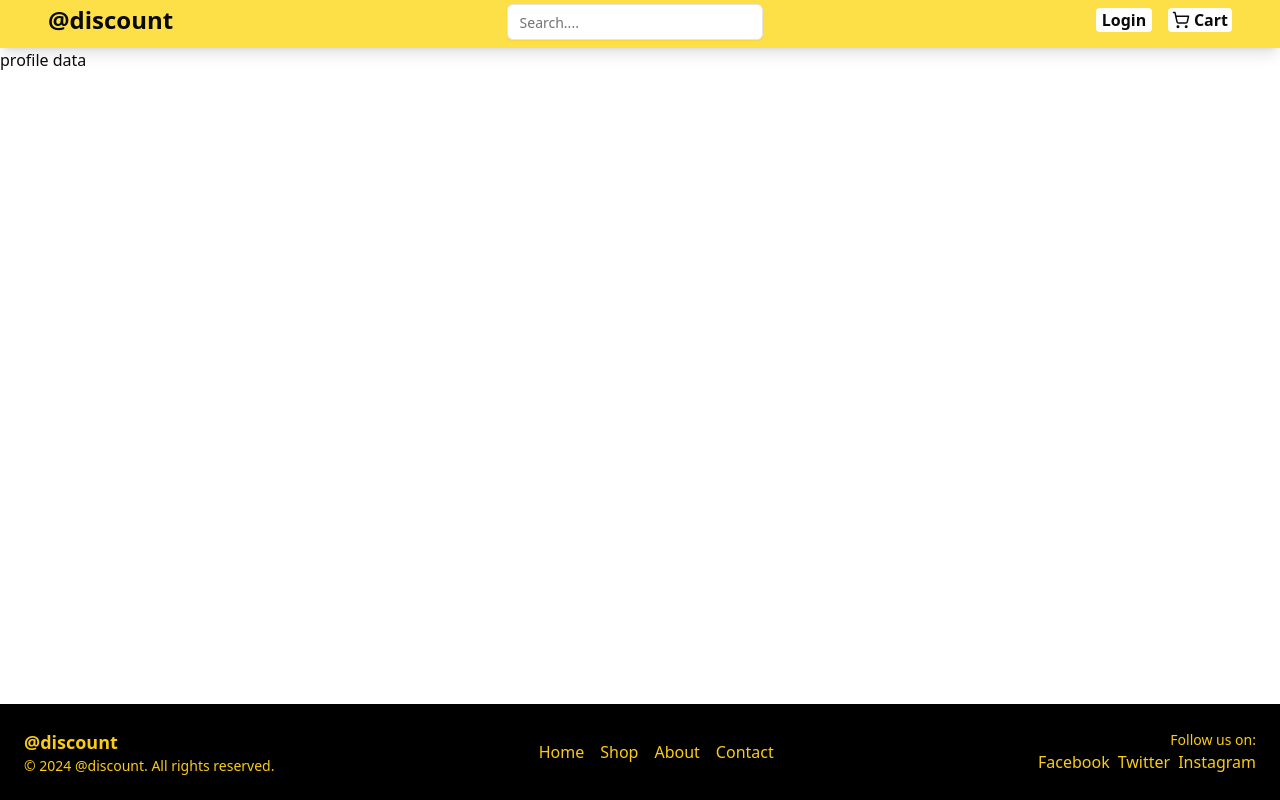
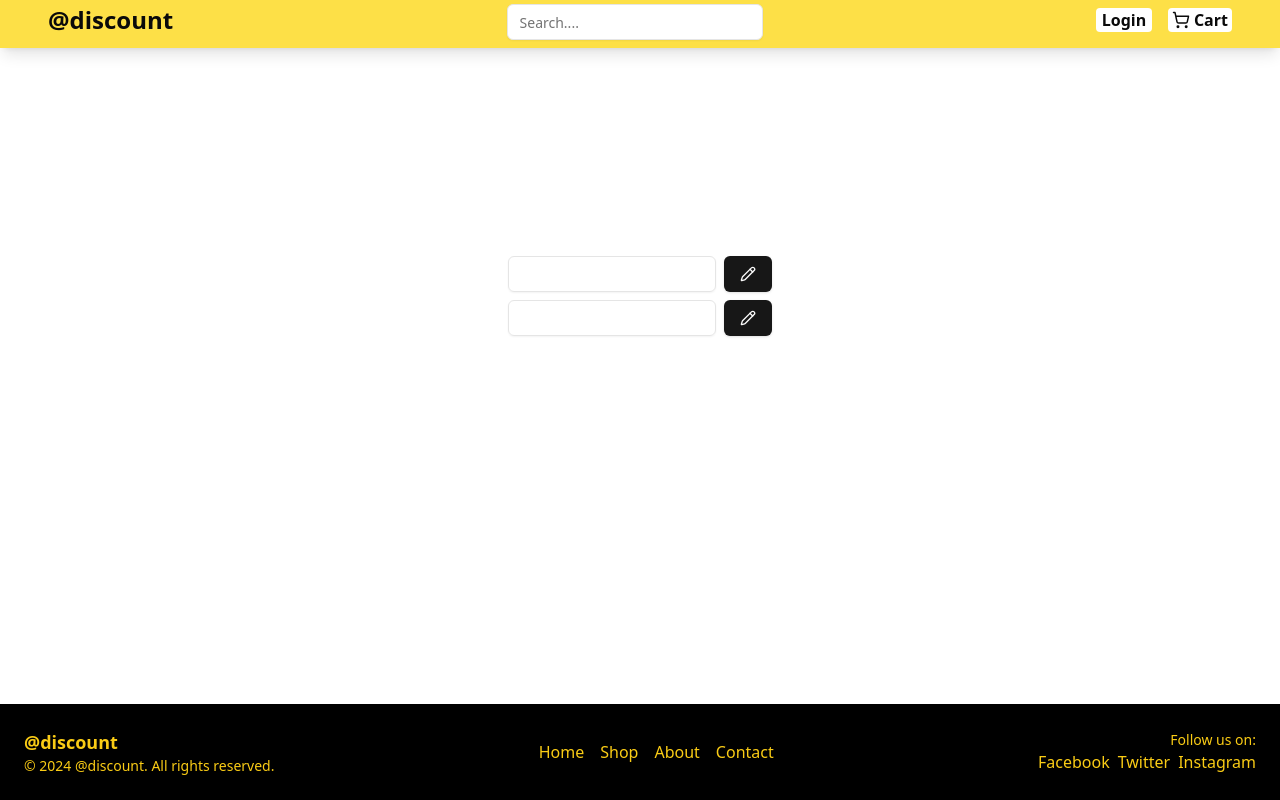
Before and after one commit to rajusarkar23/Frontend--discount, a React (Vite) app: page /user/profile in a window 1280 px wide. Built offline with nearby package versions, Linux system fonts and the light colour scheme; no server answers.

Commit message:
add user data edit feature from client side, comment all error states in forms

```diff
--- a/src/components/page-components/LoginForm.tsx
+++ b/src/components/page-components/LoginForm.tsx
@@ -14,6 +14,7 @@ interface formFields {
 export const LoginForm = () => {
   //@ts-ignore
   const [isSubmitting, setIsSubmitting] = useState(false);
+  //@ts-ignore
   const [error, setError] = useState(false)
   const navigate = useNavigate()
   const {
--- a/src/components/page-components/Navbar.tsx
+++ b/src/components/page-components/Navbar.tsx
@@ -23,7 +23,7 @@ export const Navbar = () => {
             <div>
               {token ? (
                 <Link to={"/user/profile"}>
-                  <li className="bg-white px-2 text-center items-center rounded font-bold hover:bg-black hover:text-yellow-300 transition-all">
+                  <li className="bg-white text-center items-center rounded-full font-bold hover:bg-black hover:text-yellow-300 transition-all">
                     <User2 />
                   </li>
                 </Link>
--- a/src/components/page-components/ProfileData.tsx
+++ b/src/components/page-components/ProfileData.tsx
@@ -1,11 +1,33 @@
 import Cookies from "js-cookie";
-import { useEffect, useState } from "react";
+import React, { useEffect, useRef, useState } from "react";
 import { BACKEND_URI } from "../../../utils/index";
+import { Input } from "../ui/input";
+import { Pencil } from "lucide-react";
+import { Button } from "../ui/button";
+
+// interface for user data
+interface UserData {
+  fullName: "";
+  email: "";
+}
 
 export const ProfileData = () => {
-  const [] = useState([]);
+  // hold user data in a state
+  const [userData, setUserData] = useState<UserData>({
+    fullName: "",
+    email: "",
+  });
+  console.log(userData);
+  // ref for name
+  const inputRefName = useRef(null);
+  // ref for email
+  const inputRefEmail = useRef(null);
+  // truthy falsy states
+  const [isNameEditing, setIsNameEditing] = useState(false);
+  const [isEmailEditing, setIsEmailEditing] = useState(false);
+  // grab the token
   const token = Cookies.get("sessionToken");
-
+  // run this func to get the user details
   useEffect(() => {
     const getUserDetails = async () => {
       try {
@@ -16,16 +38,91 @@ export const ProfileData = () => {
           },
         });
         const response = await res.json();
-        const user = response.user
-        console.log(response);
-        console.log(user);
-
+        const user = response.user;
+        setUserData({
+          fullName: user.fullName || "",
+          email: user.email || "",
+        });
       } catch (error) {
         console.log(error);
       }
     };
-    getUserDetails()
+    getUserDetails();
   }, []);
 
-  return <div>profile data</div>;
+  // handle name click/change
+  const handleClickName = () => {
+    setIsNameEditing(true);
+    setTimeout(() => {
+      //@ts-ignore
+      inputRefName.current?.focus();
+    }, 0);
+  };
+
+  const handleNameChange = (e: React.ChangeEvent<HTMLInputElement>) => {
+    if (isNameEditing) {
+      setUserData({ ...userData, [e.target.name]: e.target.value });
+    }
+  };
+
+  // handle email click/change
+  const handleClickEmail = () => {
+    setIsEmailEditing(true);
+    setTimeout(() => {
+      //@ts-ignore
+      inputRefEmail.current?.focus();
+    }, 0);
+  };
+
+  const handleEmailChange = (e: React.ChangeEvent<HTMLInputElement>) => {
+    if (isEmailEditing) {
+      setUserData({ ...userData, [e.target.name]: e.target.value });
+    }
+  };
+
+  return (
+    <div className="flex flex-col gap-y-2 items-center justify-center mt-52">
+      <div className="flex space-x-2">
+        <Input
+          type="text"
+          name="fullName"
+          ref={inputRefName}
+          value={userData ? userData.fullName : "Loading..."}
+          onChange={handleNameChange}
+          className="w-52"
+        />
+
+        {isNameEditing ? (
+          <Button className="hover:bg-yellow-300 hover:text-black">Edit</Button>
+        ) : (
+          <Button
+            className="hover:bg-yellow-300 hover:text-black"
+            onClick={handleClickName}
+          >
+            <Pencil />
+          </Button>
+        )}
+      </div>
+
+      <div className="flex space-x-2">
+        <Input
+          type="email"
+          name="email"
+          ref={inputRefEmail}
+          value={userData ? userData.email : "Loading..."}
+          onChange={handleEmailChange}
+          className="w-52"
+        />
+        {
+          isEmailEditing ? (<Button>Edit</Button>) : (  <Button
+          className="hover:bg-yellow-300 hover:text-black"
+          onClick={handleClickEmail}
+        >
+          <Pencil />
+        </Button>)
+        }
+
+      </div>
+    </div>
+  );
 };
--- a/src/components/page-components/RegisterForm.tsx
+++ b/src/components/page-components/RegisterForm.tsx
@@ -15,6 +15,7 @@ interface formFields {
 export const RegisterForm = () => {
   //@ts-ignore
   const [isSubmitting, setIsSubmitting] = useState(false)
+  //@ts-ignore
   const [error, setError] = useState(false)
   const navigate = useNavigate()
 
--- a/src/components/page-components/VerifyOtpForm.tsx
+++ b/src/components/page-components/VerifyOtpForm.tsx
@@ -1,4 +1,4 @@
-import { useEffect, useState } from "react";
+import { useState } from "react";
 import { Button } from "../ui/button";
 import {
   InputOTP,
@@ -12,6 +12,7 @@ import { useNavigate } from "react-router-dom";
 
 export const VerifyOtpForm = () => {
     const [otpValue, setOtpValue] = useState("")
+    //@ts-ignore
     const [error, setError] = useState(false)
     const token = Cookies.get("otpVerifyToken")
 
```
